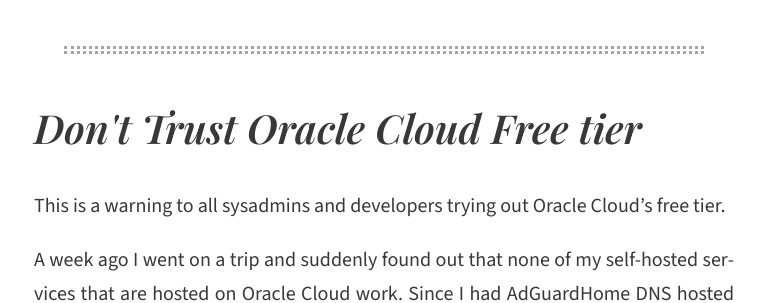
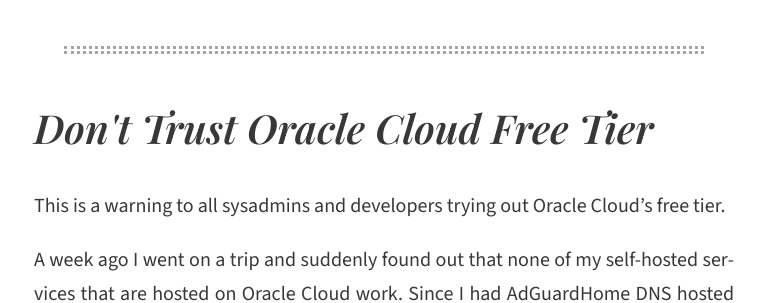
Before and after one commit to tenseoverflow/hen.ee, a Jekyll site: the page built from _posts/2023-05-16-dont-trust-oracle-cloud-free-tier.md, in a window 1280 px wide. Shown: the part 133-436 px from the top of the page, without its empty margins (256-1040 px from the left). Built offline with Jekyll 4.4.1, drawn with Linux system fonts in a browser that asks for light colours.

Commit message:
Typo Capitalisation

```diff
--- a/_posts/2023-05-16-dont-trust-oracle-cloud-free-tier.md
+++ b/_posts/2023-05-16-dont-trust-oracle-cloud-free-tier.md
@@ -1,5 +1,5 @@
 ---
-title: "Don't Trust Oracle Cloud Free tier"
+title: "Don't Trust Oracle Cloud Free Tier"
 layout: post
 description: A week ago I went on a trip and suddenly found out that none of my self-hosted services that are hosted on Oracle Cloud work. Turns out, Oracle Cloud deleted my account with no warning.
 summary: A warning to all trying out Oracle Cloud Free Tier.
```
